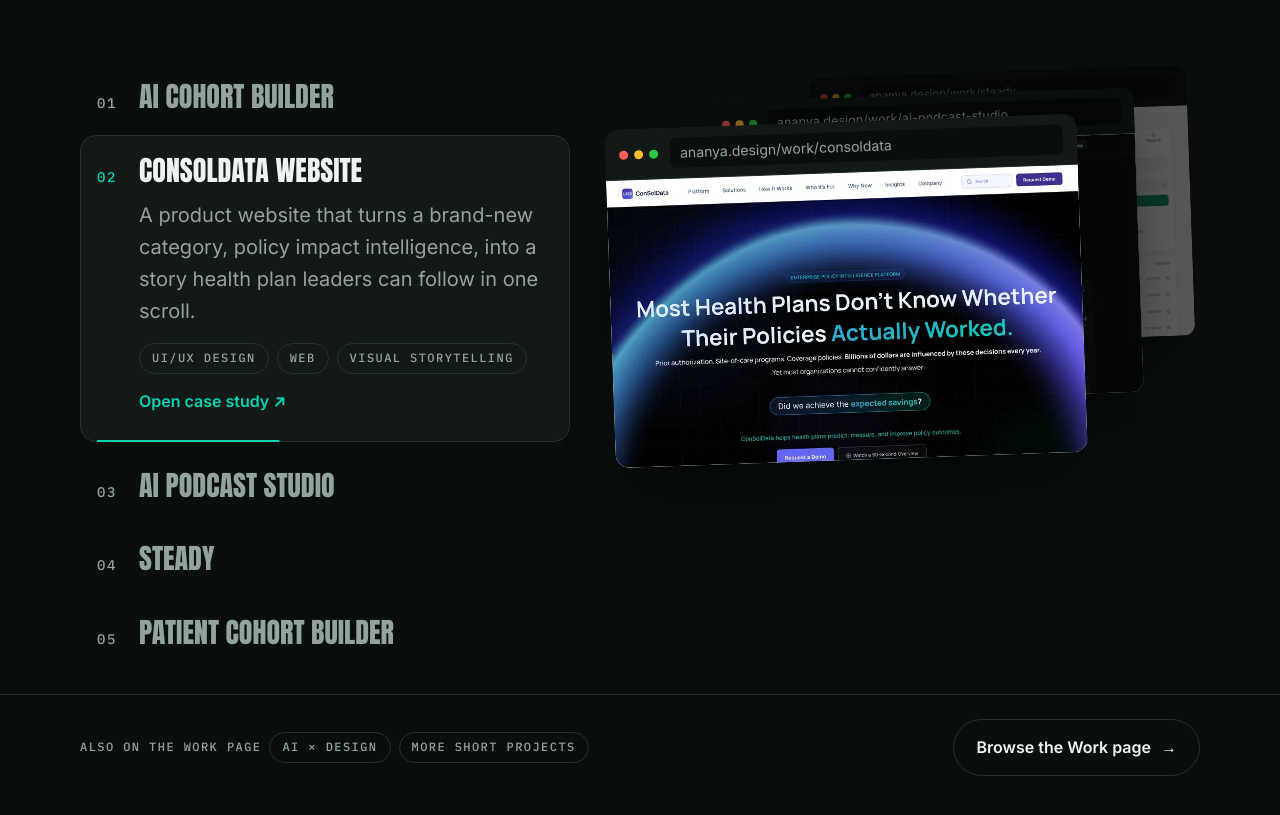
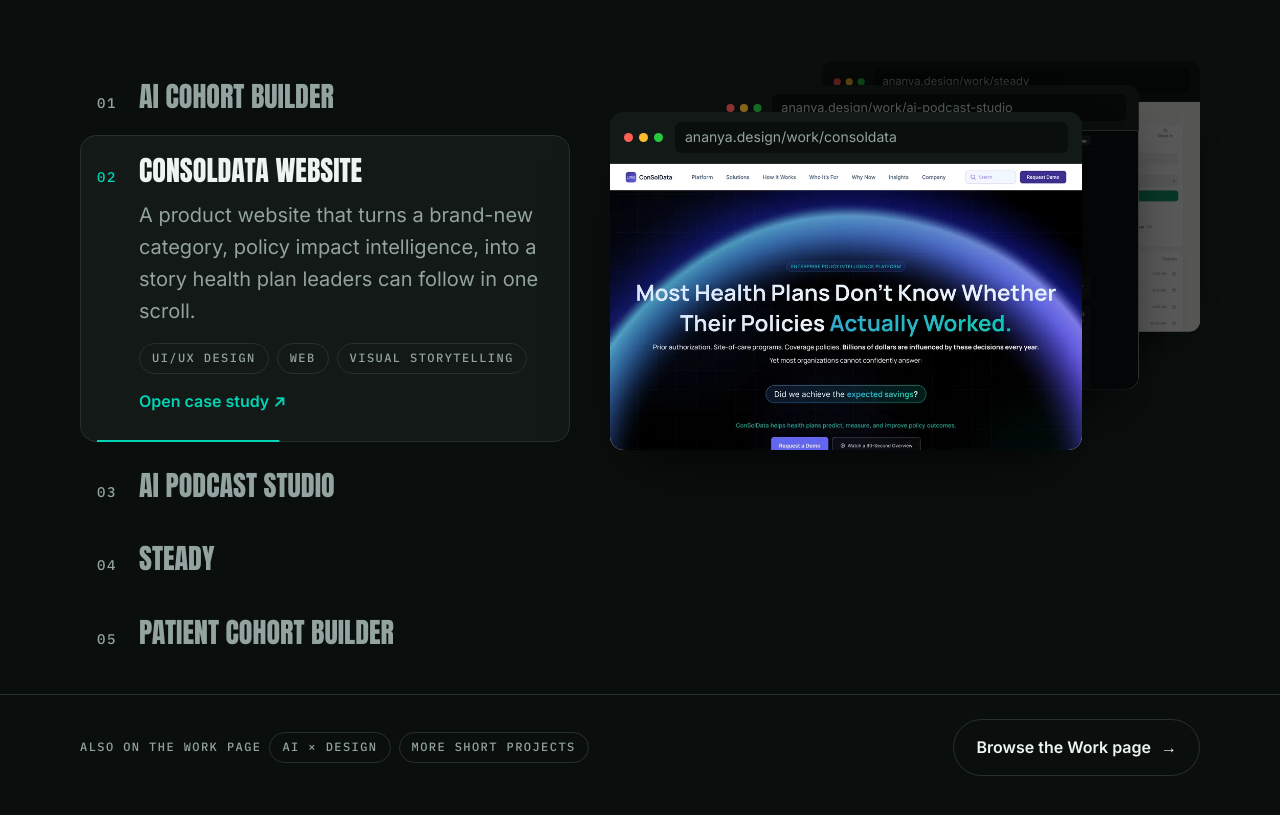
Before and after one commit to Ananae2210/Ananya-Portfolio, an Astro site: page / in a window 1280 px wide. Shown: the part 2039-2854 px from the top of the page. Built offline with nearby package versions, Linux system fonts and the light colour scheme; Astro itself is replaced by a stand-in of ours.

Commit message:
Straighten the Featured Work windows
Drop the -2deg tilt so the cards sit square, and line the back card up
exactly with the page's right edge and the top of the project list.

Co-Authored-By: Claude Opus 5.5 <noreply@anthropic.com>
Claude-Session: https://claude.ai/code/session_017wx3Gk3NJ5vwjSABmP6Gi6

```diff
--- a/src/components/FeaturedStack.astro
+++ b/src/components/FeaturedStack.astro
@@ -101,15 +101,14 @@ import { projects, projectHref } from "../data/projects";
 
   /* All windows share one grid cell, so the stack is exactly as tall as a window
      (plus room for the cards peeking out above) and lines up with the project list. */
-  .windows { position: relative; display: grid; align-items: start; padding: calc(9% + 8px) 0 16px; }
+  .windows { position: relative; display: grid; align-items: start; padding: calc(8% + 4px) 0 0; }
   .glow { position: absolute; left: 14%; top: 28%; width: 60%; height: 50%; background: radial-gradient(closest-side, rgba(0, 212, 180, 0.35), transparent); filter: blur(30px); }
   /* Back cards step up and to the right; the last visible one ends at the column's right edge. */
   .win { grid-area: 1 / 1; position: relative; width: 80%; transform-origin: top right; transition: transform 700ms var(--ease), opacity 700ms var(--ease), filter 700ms var(--ease); }
   .win[data-depth="0"] { z-index: 4; transform: none; }
   .win[data-depth="1"] { z-index: 3; transform: translate(12%, -8%) scale(0.9); filter: brightness(0.55); }
-  .win[data-depth="2"] { z-index: 2; transform: translate(23%, -15%) scale(0.8); filter: brightness(0.35); }
-  .win[data-depth="3"] { z-index: 1; transform: translate(29%, -19%) scale(0.72); opacity: 0; pointer-events: none; }
-  .win :global(.window) { transform: rotate(-2deg); }
+  .win[data-depth="2"] { z-index: 2; transform: translate(25%, -15%) scale(0.8); filter: brightness(0.35); }
+  .win[data-depth="3"] { z-index: 1; transform: translate(31%, -19%) scale(0.72); opacity: 0; pointer-events: none; }
 
   @media (max-width: 1100px) {
     .stack { grid-template-columns: 1fr; }
```
